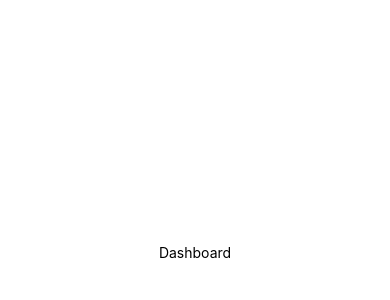
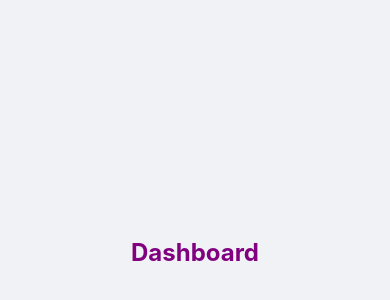
Before and after one commit to ericoBandeira/Go-Finances, a React Native app: screen / in a window 390 px wide. Shown: the part 170-470 px from the top of the page. Built offline with nearby package versions, Linux system fonts and the light colour scheme.

Commit message:
Add global styles

```diff
--- a/App.tsx
+++ b/App.tsx
@@ -1,8 +1,14 @@
 import React from 'react';
-import { Dashboard } from './src/screens/Dashboards';
+import { ThemeProvider } from 'styled-components/native';
+
+import theme from './src/global/styles/theme'
+import { Dashboard } from './src/screens/Dashboard';
 
 export default function App() {
   return (
-    <Dashboard />
+    <ThemeProvider theme={theme}>
+      <Dashboard />
+    </ThemeProvider>
+
   );
 }
--- a/package.json
+++ b/package.json
@@ -15,12 +15,14 @@
     "react": "17.0.2",
     "react-dom": "17.0.2",
     "react-native": "0.68.2",
-    "react-native-web": "0.17.7"
+    "react-native-web": "0.17.7",
+    "styled-components": "^5.3.5"
   },
   "devDependencies": {
     "@babel/core": "^7.12.9",
     "@types/react": "~17.0.21",
     "@types/react-native": "~0.67.6",
+    "@types/styled-components-react-native": "^5.1.3",
     "typescript": "~4.3.5"
   },
   "private": true
--- /dev/null
+++ b/src/global/styles/theme.ts
@@ -0,0 +1,19 @@
+export default {
+    colors: {
+        primary: '#5636D3',
+
+        secondary: '#FF872C',
+        secondary_light: 'rgba(255, 135, 44, 0.3)',
+
+        success: '#12A454',
+        success_light: 'rgba(18, 164, 84, 0.5)',
+
+        attention: '#E83F5B',
+        attention_light: 'rgba(232, 63, 91, 0.5)',
+
+        shape: "#FFFFFF",
+        title: "#363F5F",
+        text: "#969CB2",
+        background: "#F0F2F5",
+    }
+}
--- /dev/null
+++ b/src/screens/Dashboard/index.tsx
@@ -0,0 +1,13 @@
+import React from 'react';
+import { View, Text, StyleSheet } from 'react-native'
+import { Container, Title } from './styles';
+
+export function Dashboard() {
+    return (
+        <Container>
+            <Title>
+                Dashboard
+            </Title>
+        </Container>
+    )
+}
--- /dev/null
+++ b/src/screens/Dashboard/styles.ts
@@ -0,0 +1,15 @@
+import styled from 'styled-components/native'
+
+export const Container = styled.View`
+    flex: 1;
+    justify-content: center;
+    align-items: center;
+
+    background-color: ${({theme}) =>theme.colors.background}
+`;
+
+export const Title = styled.Text`
+    font-size: 24px;
+    font-weight:bold;
+    color: purple;
+`
--- a/src/screens/Dashboards.tsx
+++ /dev/null
@@ -1,20 +0,0 @@
-import React from 'react';
-import { View, Text, StyleSheet } from 'react-native'
-
-export function Dashboard() {
-    return (
-        <View style={styles.container}>
-            <Text>
-                Dashboard
-            </Text>
-        </View>
-    )
-}
-
-const styles = StyleSheet.create({
-    container: {
-        flex: 1,
-        justifyContent: 'center',
-        alignItems: 'center'
-    }
-})
```
Also changed, not shown: src/global/styles/styled.d.ts (added, +8 -0 lines), 1 other file (tests, documents, lock files or other folders).
